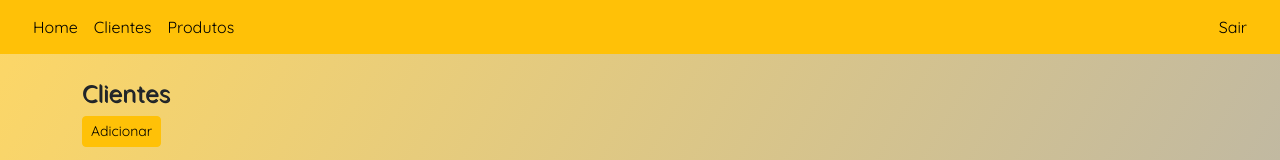
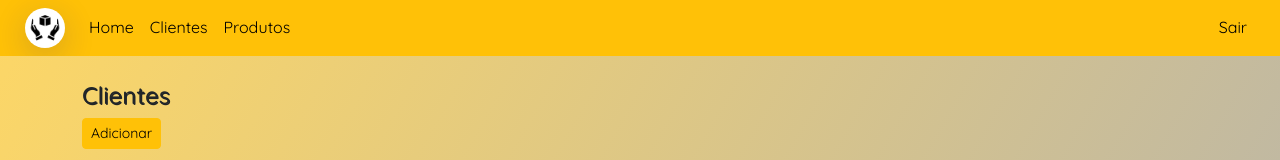
Before and after one commit to laisbrme/CRUD-Completo-React, a React (Create React App) app in the folder desafio-react/: page /clientes in a window 1280 px wide. Shown: the top 160 px of the page. Built offline with nearby package versions, Linux system fonts and the light colour scheme; no server answers.

Commit message:
:art: style(menu): adicionar logotipo da empresa ao menu de navegação

```diff
--- a/desafio-react/src/components/menu/index.css
+++ b/desafio-react/src/components/menu/index.css
@@ -4,6 +4,16 @@ ul.menu {
 	padding: 0;
 	overflow: hidden;
 	background-color: var(--cor-primaria);
+}
+
+.menu .logo img {
+    width: 40px;
+    height: auto;
+    display: block;
+    margin: 8px auto;
+	margin-right: 16px;
+    object-fit: contain;
+	background: white;
 }
 
 li {
--- a/desafio-react/src/components/menu/index.js
+++ b/desafio-react/src/components/menu/index.js
@@ -1,4 +1,5 @@
 import "./index.css";
+import logo from "../../assets/logo.png";
 import { Link, useLocation } from "react-router-dom";
 import exportedObject from "../../services/usuario-service";
 
@@ -13,6 +14,9 @@ export default function Menu() {
 		return (
 			<div>
 				<ul className="menu">
+					<li className="logo">
+						<img src={logo} alt="Logo" />
+					</li>
 					<li>
 						<Link to="/home">Home</Link>
 					</li>
```
